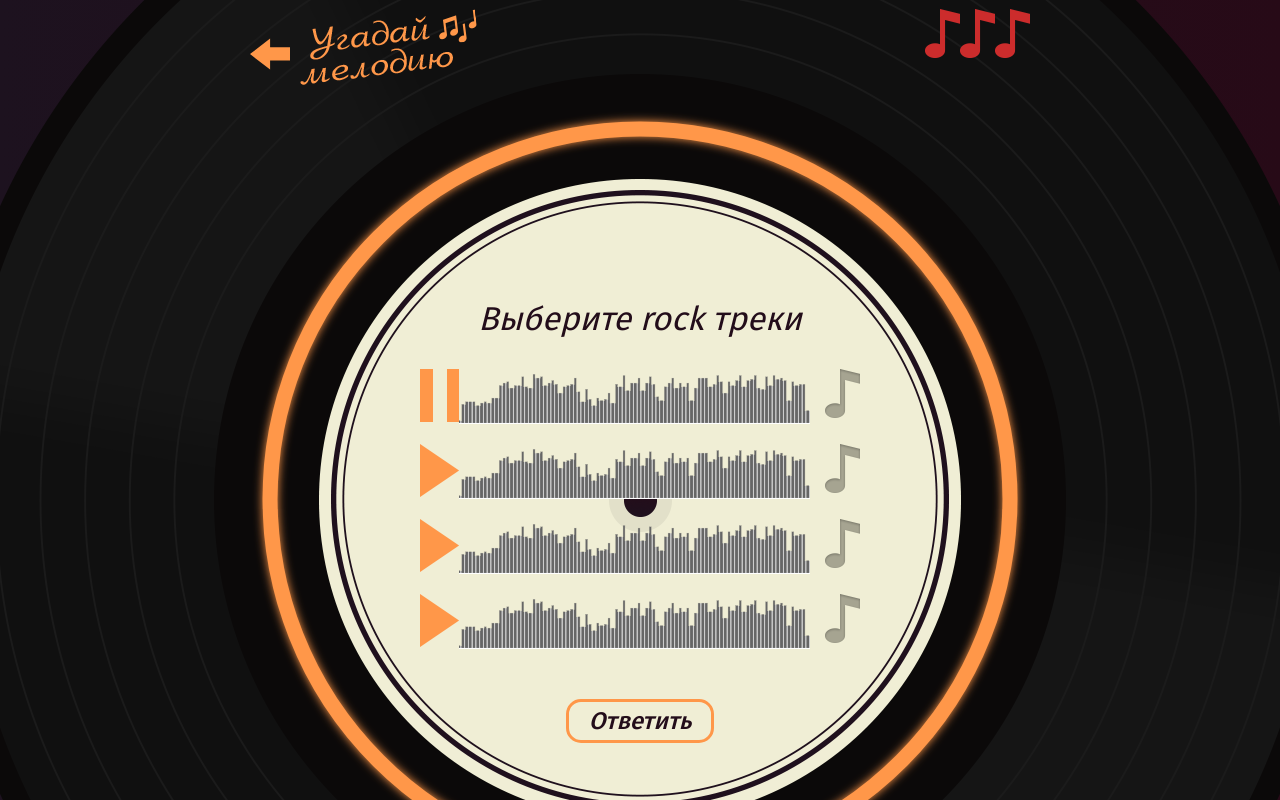
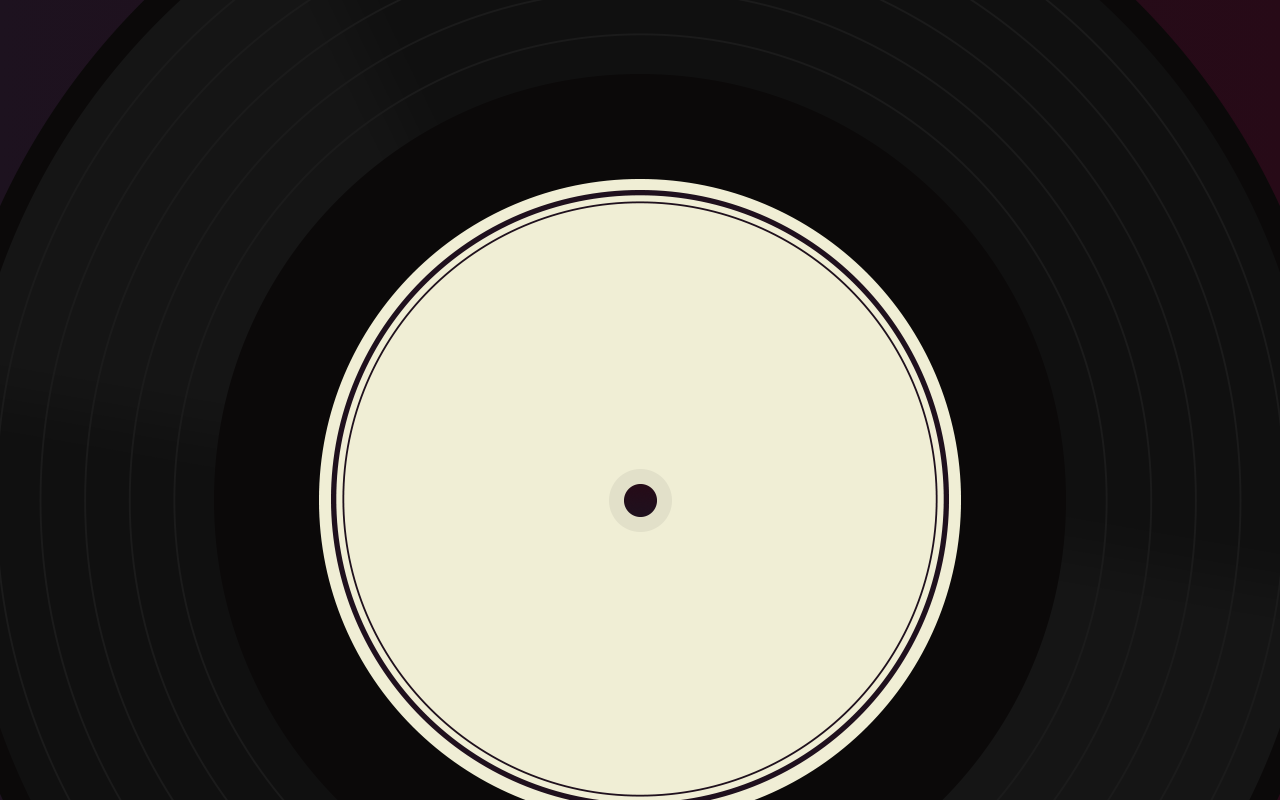
Before and after one commit to nigel-riss/80269-guess-melody-5, a React app: page /dev-genre in a window 1280 px wide. Shown: the top 800 px of the page. Built offline with nearby package versions, Linux system fonts and the light colour scheme.

Commit message:
4.1. Remove developer routes from App

```diff
--- a/src/components/app/app.jsx
+++ b/src/components/app/app.jsx
@@ -9,8 +9,6 @@ import Welcome from '../welcome/welcome.jsx';
 import Login from '../login/login.jsx';
 import Result from '../result/result.jsx';
 import Lose from '../lose/lose.jsx';
-import ArtistQuestion from '../artist-question/artist-question.jsx';
-import GenreQuestion from '../genre-question/genre-question.jsx';
 import GameScreen from '../game-screen/game-screen.jsx';
 
 
@@ -19,10 +17,6 @@ const App = (props) => {
     mistakesCount,
     questions,
   } = props;
-  const [
-    firstQuestion,
-    secondQuestion,
-  ] = questions;
 
   return (
     <Router>
@@ -46,18 +40,6 @@ const App = (props) => {
         <Route path="/lose" exact>
           <Lose/>
         </Route>
-        <Route path="/dev-artist" exact>
-          <ArtistQuestion
-            onAnswer={() => {}}
-            question={secondQuestion}
-          />
-        </Route>
-        <Route path="/dev-genre" exact>
-          <GenreQuestion
-            onAnswer={() => {}}
-            question={firstQuestion}
-          />
-        </Route>
         <Route path="/game">
           <GameScreen
             questions={questions}
```
